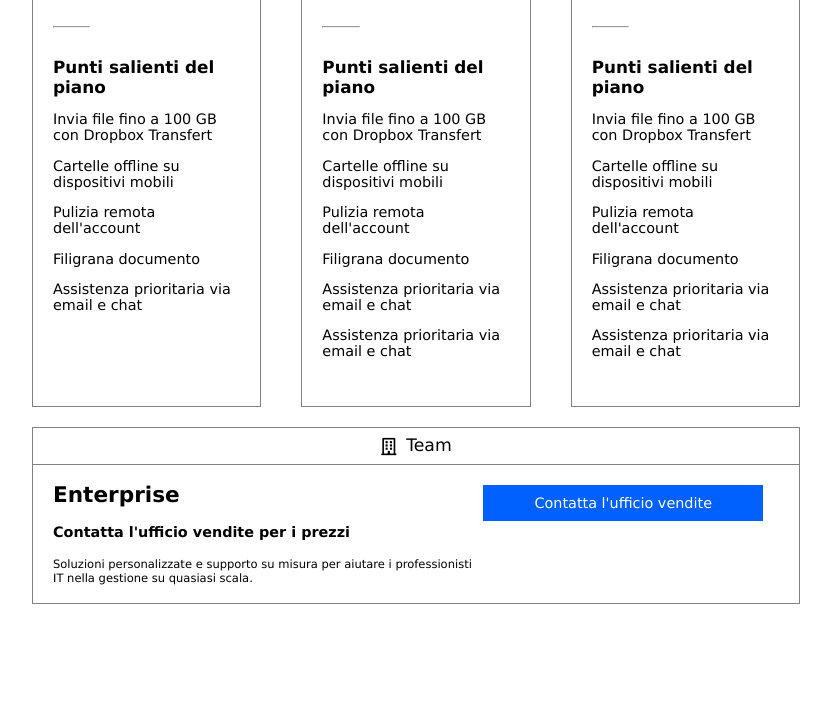
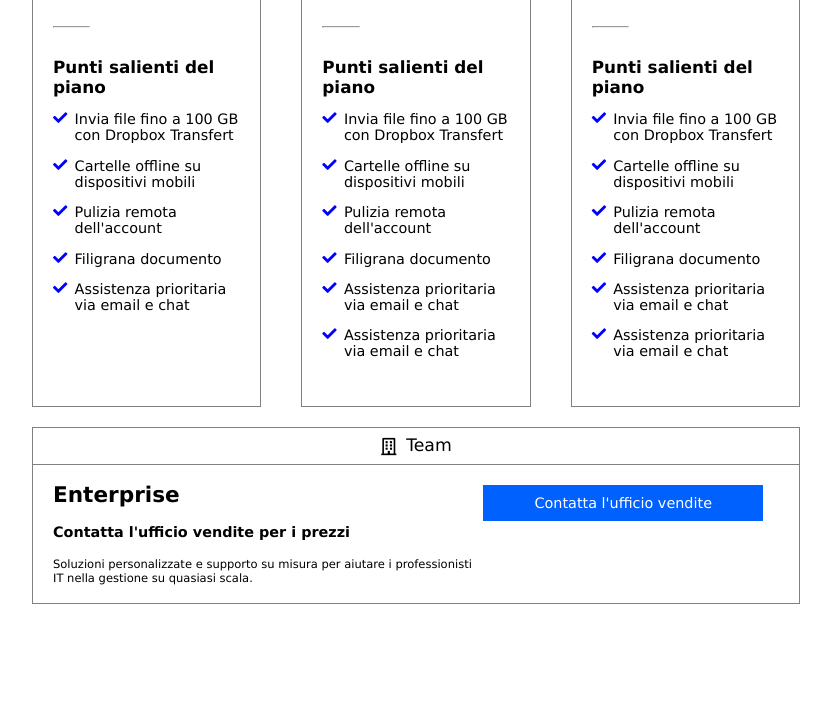
Before and after one commit to gmirizzi/htmlcss-dropbox, a plain HTML site: page index.html in a window 1280 px wide. Shown: the part 1265-1991 px from the top of the page, without its empty margins (224-1055 px from the left). Drawn offline with Linux system fonts and the light colour scheme.

Commit message:
spunte blu

```diff
--- a/css/stile.css
+++ b/css/stile.css
@@ -169,6 +169,10 @@ section h1 {
 
 .plan li {
     margin: 1em 0;
+}
+
+.plan li i {
+    color: blue;
 }
 
 .plan .btn, #link .btn {
--- a/index.html
+++ b/index.html
@@ -73,11 +73,11 @@
                         <hr>
                         <h3>Punti salienti del piano</h3>
                         <ul>
-                            <li>Invia file fino a 100 GB con Dropbox Transfert</li>
-                            <li>Cartelle offline su dispositivi mobili</li>
-                            <li>Pulizia remota dell'account</li>
-                            <li>Filigrana documento</li>
-                            <li>Assistenza prioritaria via email e chat</li>
+                            <li><i class="fas fa-check"></i><div class="text">Invia file fino a 100 GB con Dropbox Transfert</div></li>
+                            <li><i class="fas fa-check"></i><div class="text">Cartelle offline su dispositivi mobili</div></li>
+                            <li><i class="fas fa-check"></i><div class="text">Pulizia remota dell'account</div></li>
+                            <li><i class="fas fa-check"></i><div class="text">Filigrana documento</div></li>
+                            <li><i class="fas fa-check"></i><div class="text">Assistenza prioritaria via email e chat</div></li>
                         </ul>
                     </div>
                 </div>
@@ -98,12 +98,12 @@
                         <hr>
                         <h3>Punti salienti del piano</h3>
                         <ul>
-                            <li>Invia file fino a 100 GB con Dropbox Transfert</li>
-                            <li>Cartelle offline su dispositivi mobili</li>
-                            <li>Pulizia remota dell'account</li>
-                            <li>Filigrana documento</li>
-                            <li>Assistenza prioritaria via email e chat</li>
-                            <li>Assistenza prioritaria via email e chat</li>
+                            <li><i class="fas fa-check"></i><div class="text">Invia file fino a 100 GB con Dropbox Transfert</div></li>
+                            <li><i class="fas fa-check"></i><div class="text">Cartelle offline su dispositivi mobili</div></li>
+                            <li><i class="fas fa-check"></i><div class="text">Pulizia remota dell'account</div></li>
+                            <li><i class="fas fa-check"></i><div class="text">Filigrana documento</div></li>
+                            <li><i class="fas fa-check"></i><div class="text">Assistenza prioritaria via email e chat</div></li>
+                            <li><i class="fas fa-check"></i><div class="text">Assistenza prioritaria via email e chat</div></li>
                         </ul>
                     </div>
                 </div>
@@ -122,12 +122,12 @@
                         <hr>
                         <h3>Punti salienti del piano</h3>
                         <ul>
-                            <li>Invia file fino a 100 GB con Dropbox Transfert</li>
-                            <li>Cartelle offline su dispositivi mobili</li>
-                            <li>Pulizia remota dell'account</li>
-                            <li>Filigrana documento</li>
-                            <li>Assistenza prioritaria via email e chat</li>
-                            <li>Assistenza prioritaria via email e chat</li>
+                            <li><i class="fas fa-check"></i><div class="text">Invia file fino a 100 GB con Dropbox Transfert</div></li>
+                            <li><i class="fas fa-check"></i><div class="text">Cartelle offline su dispositivi mobili</div></li>
+                            <li><i class="fas fa-check"></i><div class="text">Pulizia remota dell'account</div></li>
+                            <li><i class="fas fa-check"></i><div class="text">Filigrana documento</div></li>
+                            <li><i class="fas fa-check"></i><div class="text">Assistenza prioritaria via email e chat</div></li>
+                            <li><i class="fas fa-check"></i><div class="text">Assistenza prioritaria via email e chat</div></li>
                         </ul>
                     </div>
                 </div>
```
